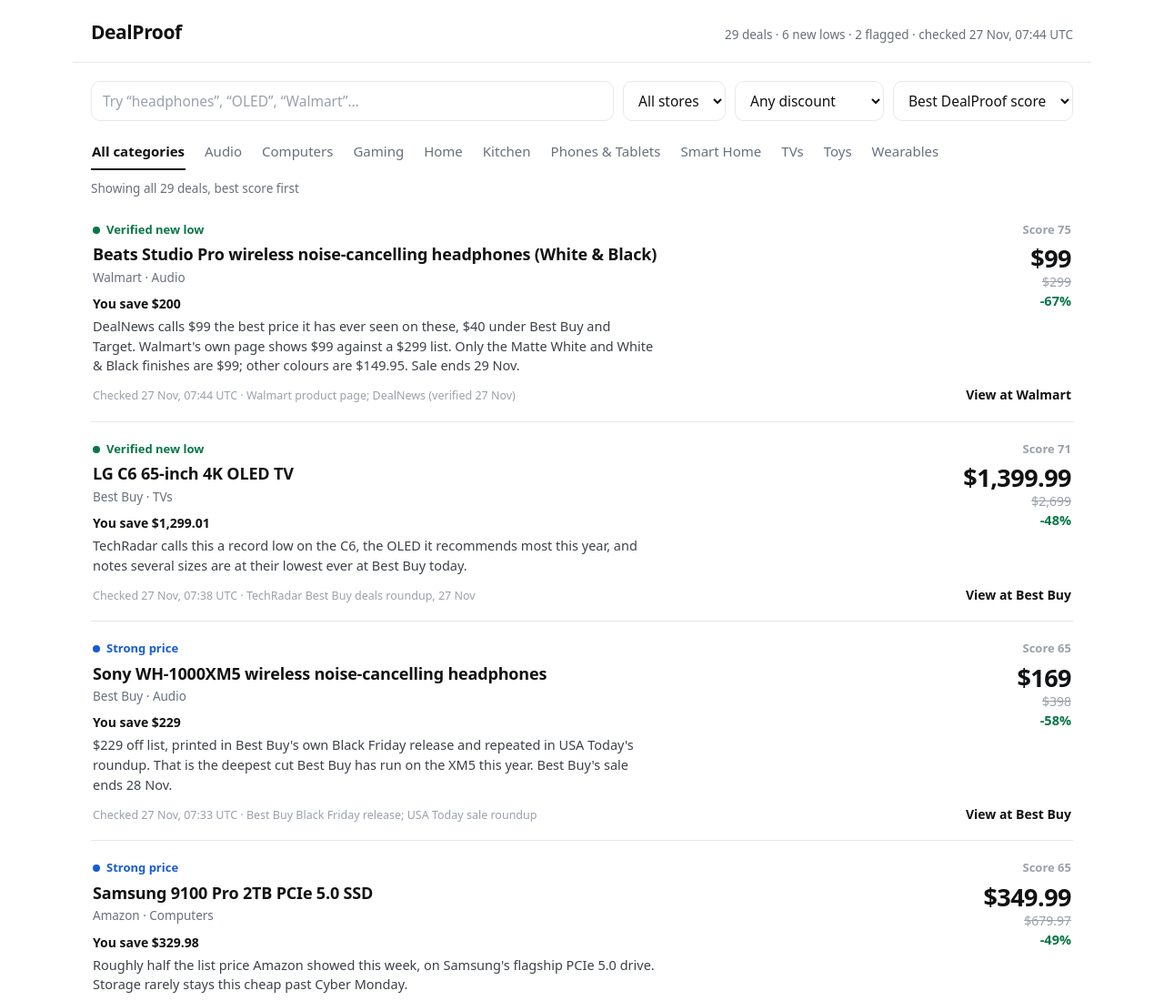
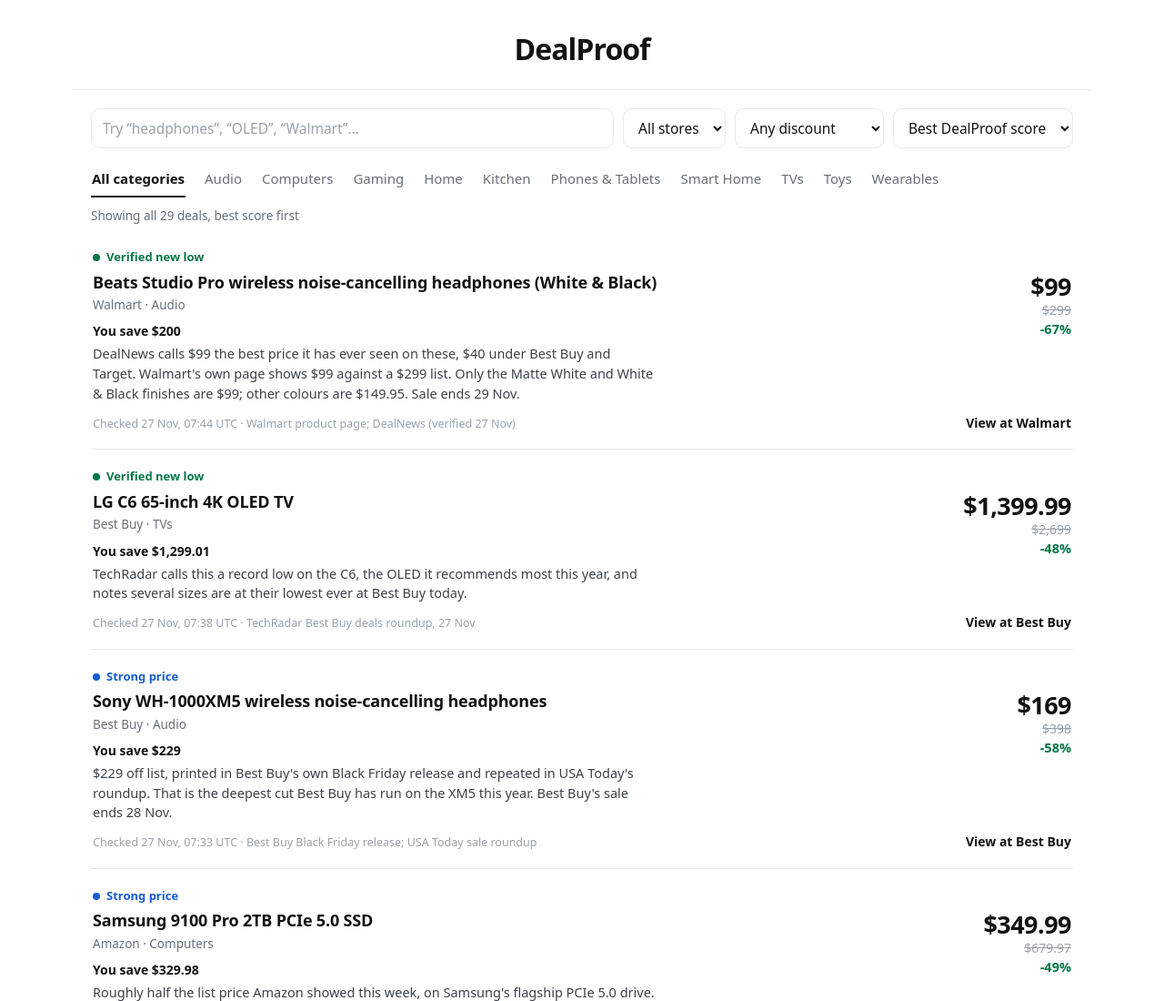
Before and after one commit to donghua9711-oss/black-friday-deal-finder-01, a plain HTML site: page app/index.html in a window 1280 px wide. Shown: the top 1100 px of the page at 91% size. Drawn offline with Linux system fonts and the light colour scheme.

Commit message:
Hide score numbers (sorting unchanged); centred wordmark header

```diff
--- a/app/index.html
+++ b/app/index.html
@@ -12,7 +12,6 @@
 <body>
 <header class="masthead">
   <a class="brand" href="#/">DealProof</a>
-  <p id="stats-line" class="stats-line"></p>
 </header>
 
 <section id="controls" class="controls" aria-label="Search and filters">
@@ -56,7 +55,7 @@
 <section id="compare" class="compare"></section>
 
 <footer class="site-foot">
-  <p><strong>How the grades work.</strong> Every price was read at the named store on Friday 27 November 2026 and is stamped with its check time and source. <em>Verified new low</em> is the lowest price tracked for that product; <em>strong price</em> is a deep, genuine cut; <em>routine sale</em> is real but repeats through the year; <em>inflated anchor</em> means the “usual” price was freshly hiked or is a store-brand anchor, so the headline percent flatters the deal. The score on each deal combines the size of the cut, the dollars saved and that grade.</p>
+  <p><strong>How the grades work.</strong> Every price was read at the named store on Friday 27 November 2026 and is stamped with its check time and source. <em>Verified new low</em> is the lowest price tracked for that product; <em>strong price</em> is a deep, genuine cut; <em>routine sale</em> is real but repeats through the year; <em>inflated anchor</em> means the “usual” price was freshly hiked or is a store-brand anchor, so the headline percent flatters the deal. The board is ordered by a score combining the size of the cut, the dollars saved and that grade, so the best deals come first.</p>
 </footer>
 </body>
 </html>
--- a/app/main.js
+++ b/app/main.js
@@ -14,7 +14,6 @@ const minEl = document.getElementById("min-select");
 const sortEl = document.getElementById("sort-select");
 const chipsEl = document.getElementById("cat-chips");
 const countEl = document.getElementById("result-count");
-const statsEl = document.getElementById("stats-line");
 
 const categories = [...new Set(deals.map((d) => d.category))].sort();
 const stores = [...new Set(deals.map((d) => d.store))].sort();
@@ -64,21 +63,6 @@ function updateHash(patch) {
   if (next.sort && next.sort !== "score") params.set("sort", next.sort);
   const qs = params.toString();
   location.hash = qs ? `/?${qs}` : "/";
-}
-
-function renderStats() {
-  const lows = deals.filter((d) => d.signal === "new-low").length;
-  const flagged = deals.filter((d) => d.signal === "inflated").length;
-  const latest = deals.map((d) => d.checked).sort().at(-1);
-  const when = new Date(latest).toLocaleString("en-GB", {
-    day: "numeric",
-    month: "short",
-    hour: "2-digit",
-    minute: "2-digit",
-    timeZone: "UTC",
-  });
-  statsEl.textContent =
-    `${deals.length} deals · ${lows} new lows · ${flagged} flagged · checked ${when} UTC`;
 }
 
 function render() {
@@ -138,5 +122,4 @@ minEl.addEventListener("change", () => updateHash({ min: Number(minEl.value) }))
 sortEl.addEventListener("change", () => updateHash({ sort: sortEl.value }));
 window.addEventListener("hashchange", render);
 
-renderStats();
 render();
--- a/app/style.css
+++ b/app/style.css
@@ -32,24 +32,19 @@ a:focus-visible, button:focus-visible, input:focus-visible, select:focus-visible
   outline-offset: 2px;
 }
 
-/* Slim top bar: wordmark left, one quiet line of facts right. */
+/* Slim top bar: the wordmark alone, centred, nothing else up here. */
 .masthead {
-  display: flex;
-  align-items: baseline;
-  justify-content: space-between;
-  gap: 16px;
-  flex-wrap: wrap;
+  text-align: center;
   max-width: 1120px;
   margin: 0 auto;
-  padding: 20px 20px 16px;
+  padding: 30px 20px 20px;
 }
 .brand {
-  font-size: 21px;
-  font-weight: 800;
-  letter-spacing: -0.02em;
+  font-size: 32px;
+  font-weight: 850;
+  letter-spacing: -0.03em;
   text-decoration: none;
 }
-.stats-line { margin: 0; font-size: 13.5px; color: var(--muted); }
 
 /* Controls: one light row, text tabs for categories. */
 .controls {
@@ -129,8 +124,6 @@ a:focus-visible, button:focus-visible, input:focus-visible, select:focus-visible
 .badge-strong { color: var(--strong); }
 .badge-routine { color: var(--routine); }
 .badge-inflated { color: var(--inflated); }
-.score-chip { font-size: 13px; font-weight: 600; color: var(--faint); }
-.score-chip.big { font-size: 14px; }
 .card-title { grid-column: 1; font-size: 18px; font-weight: 650; line-height: 1.3; margin: 0; letter-spacing: -0.01em; }
 .card-title a { text-decoration: none; }
 .card-title a:hover { text-decoration: underline; text-underline-offset: 3px; }
--- a/app/views.js
+++ b/app/views.js
@@ -1,6 +1,6 @@
 // DealProof views: every render builds DOM nodes and sets text with
 // textContent, never innerHTML, so deal text can never become markup.
-import { discountPct, savings, scoreDeal, formatMoney } from "./logic.js";
+import { discountPct, savings, formatMoney } from "./logic.js";
 
 export const SIGNAL_LABEL = {
   "new-low": "Verified new low",
@@ -36,9 +36,6 @@ export function dealCard(deal) {
 
   const top = el("div", "card-top");
   top.append(signalBadge(deal));
-  const score = el("span", "score-chip", `Score ${scoreDeal(deal)}`);
-  score.title = "DealProof score: cut size, dollars saved and honesty signal";
-  top.append(score);
   card.append(top);
 
   const title = el("h3", "card-title");
@@ -138,7 +135,6 @@ export function renderDetail(container, deal, allDeals) {
 
   const top = el("div", "card-top");
   top.append(signalBadge(deal));
-  top.append(el("span", "score-chip big", `Score ${scoreDeal(deal)}`));
   wrap.append(top);
 
   wrap.append(el("h2", "detail-title", deal.title));
```
Also changed, not shown: screenshots/1-cover.jpg, screenshots/2-deal.jpg, screenshots/3-tvs.jpg, screenshots/4-phone.jpg.
